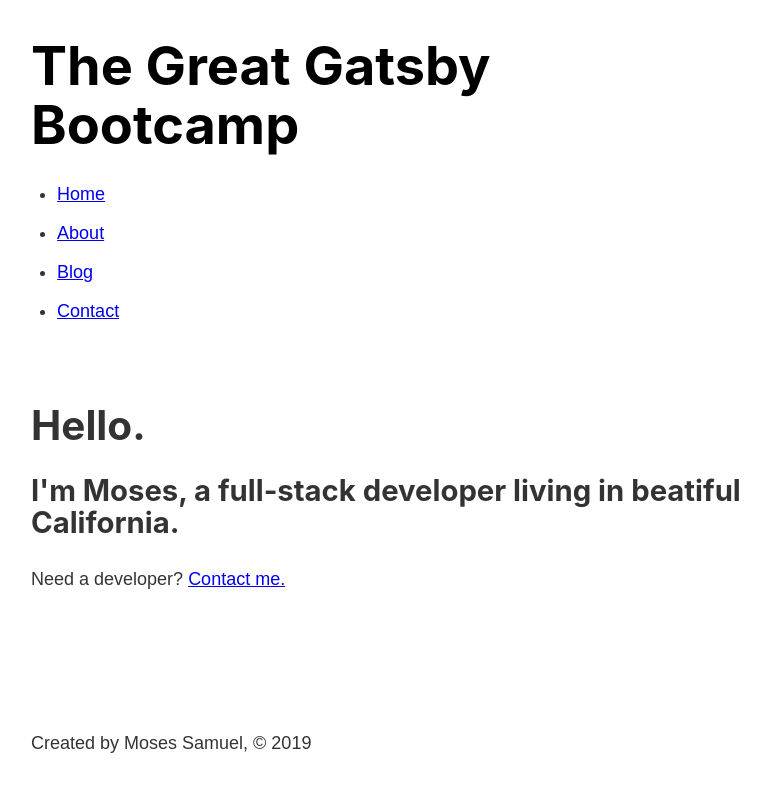
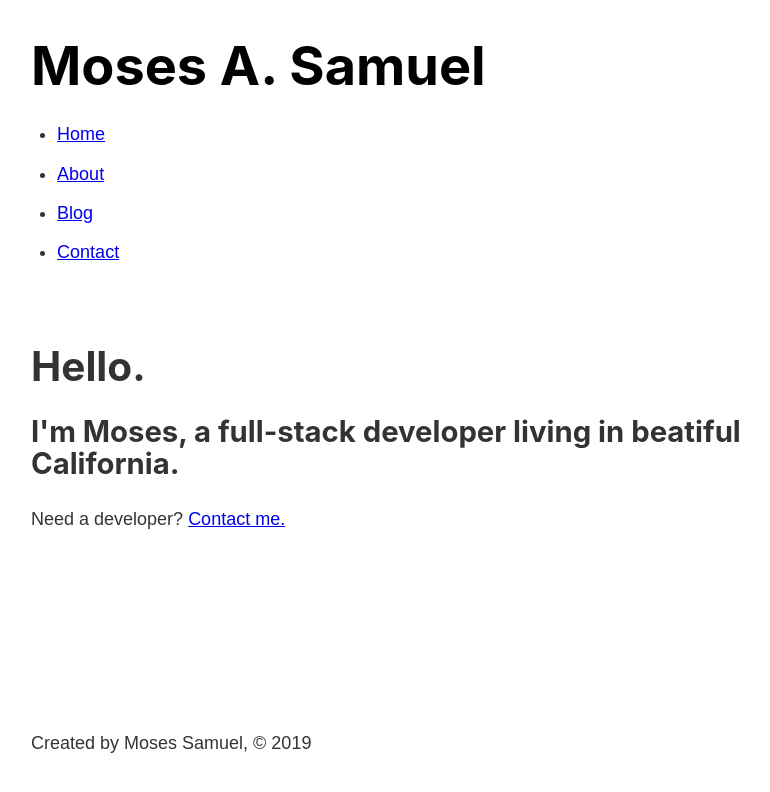
Before and after one commit to MosesSupposes/The-Great-Gatsby-Tutorial, a Gatsby site: page / in a window 1280 px wide. Shown: the whole page, without its empty margins (252-1022 px from the left). Built offline with nearby package versions, Linux system fonts and the light colour scheme; Gatsby itself is replaced by a stand-in of ours.

Commit message:
change site title to my full name

```diff
--- a/src/components/header.js
+++ b/src/components/header.js
@@ -10,7 +10,7 @@ export default function Header() {
         <header className={headerStyles.header}>
             <h1>
                 <Link className={headerStyles.title} to='/'>
-                    The Great Gatsby Bootcamp
+                    Moses A. Samuel
                 </Link>
             </h1>
             <nav>
```
